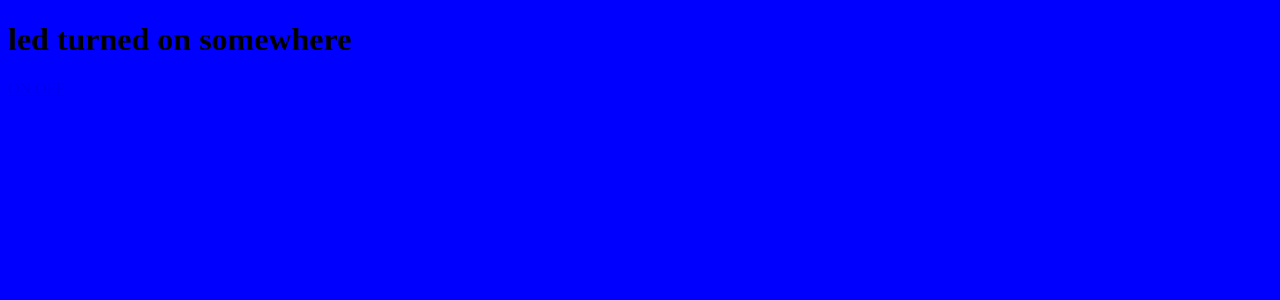
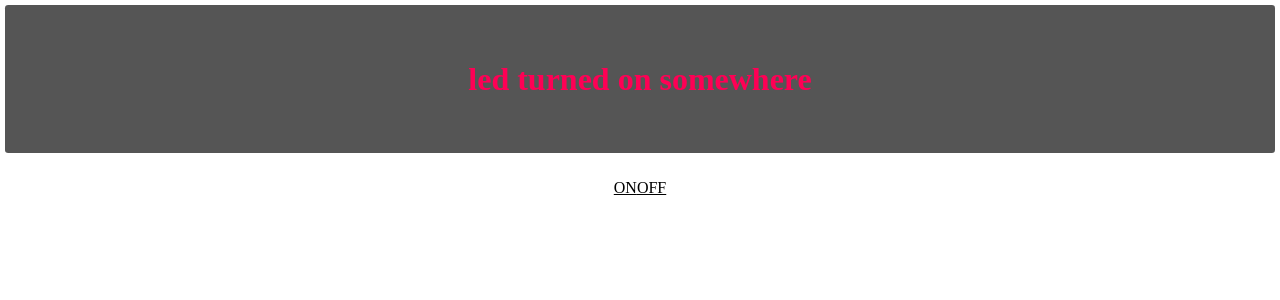
Before and after one commit to funcyChaos/pi-api, a Flask app: template templates/index.html in a window 1280 px wide. Shown: the top 300 px of the page. Run offline with Flask 2, Linux system fonts and the light colour scheme; the template is opened without the code that fills it, so the values that code supplies are empty.

Commit message:
filled in css for the grid layout with header and center classes

```diff
--- a/static/css/main.css
+++ b/static/css/main.css
@@ -1,3 +1,47 @@
-body {
-	background-color: blue;
+*{
+	margin: 0;
 }
+
+.grid-container{
+	display: grid;
+	grid-template-columns: 1fr 3fr 1fr;
+	grid-template-rows: 1fr 3fr 1fr;
+
+	gap: 5px;
+
+	grid-template-areas:
+		"header header header"
+		"lSide center rSide"
+		"footer footer footer"
+	;
+
+	height: 100vh;
+	width: 100vw;
+}
+
+.header{
+	grid-area: header;
+
+	display: flex;
+	justify-content: center;
+	align-items: center;
+
+	margin: 5px;
+
+	color: #f05;
+	background-color: #555;
+	border-radius: .2rem;
+}
+
+.center{
+	grid-area: center;
+
+	display: flex;
+	justify-content: center;
+
+	padding: 1rem;
+}
+
+a{
+	color: black;
+}
```
